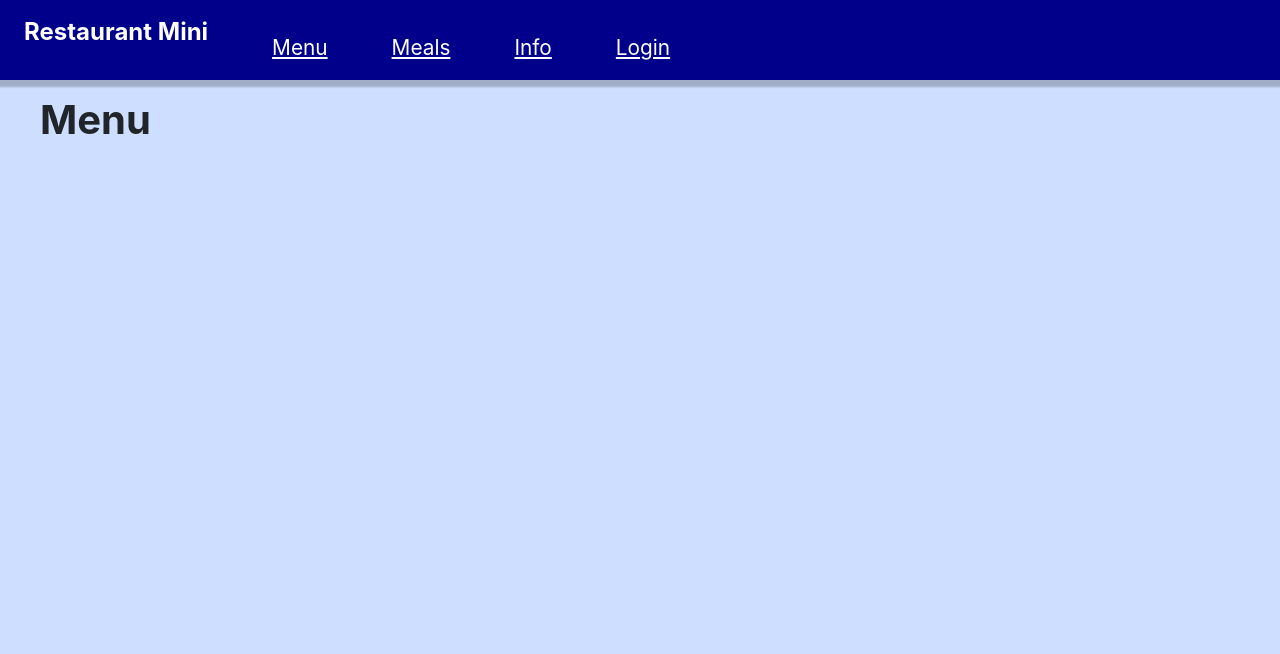
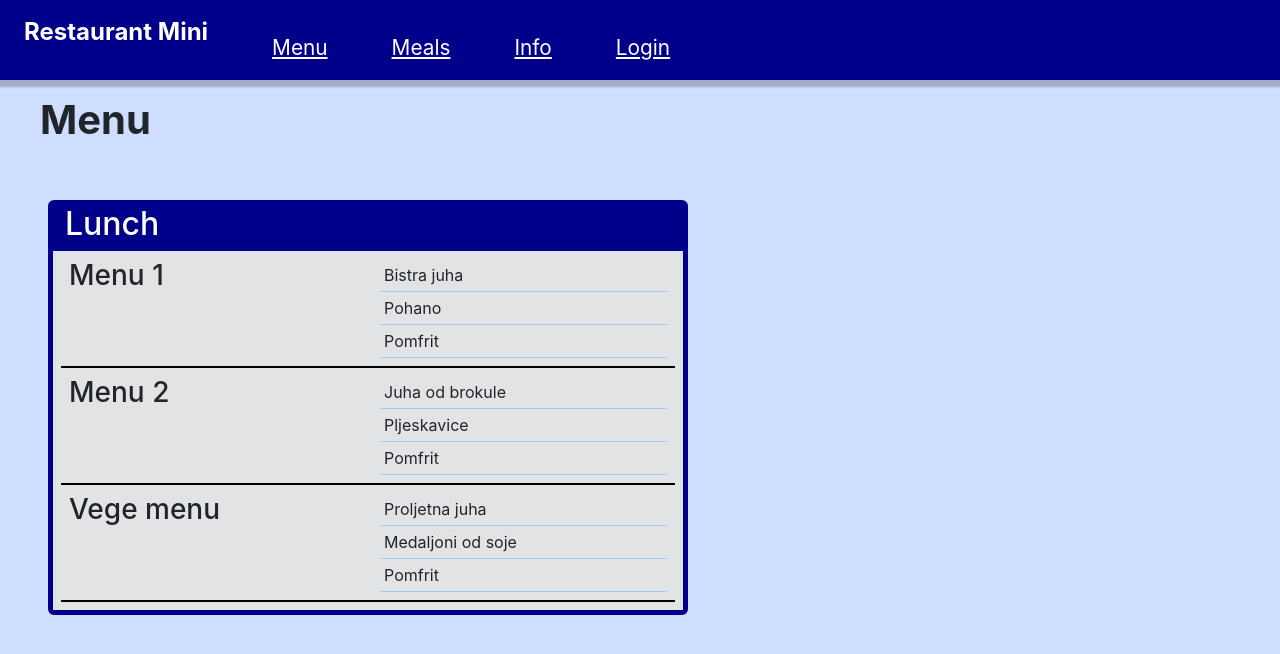
Before and after one commit to mateod062/restaurant-menu, a React (Create React App) app: page / in a window 1280 px wide. Shown: the top 654 px of the page. Built offline with nearby package versions, Linux system fonts and the light colour scheme.

Commit message:
creating daily menu page and installing some libraries

```diff
--- a/package.json
+++ b/package.json
@@ -6,9 +6,11 @@
     "@testing-library/jest-dom": "^5.17.0",
     "@testing-library/react": "^13.4.0",
     "@testing-library/user-event": "^13.5.0",
+    "axios": "^1.6.2",
     "bootstrap": "^5.3.2",
     "bootstrap-icons": "^1.11.2",
     "react": "^18.2.0",
+    "react-auth-kit": "^3.0.0-alpha.44",
     "react-dom": "^18.2.0",
     "react-hook-form": "^7.48.2",
     "react-scripts": "5.0.1",
--- a/src/App.js
+++ b/src/App.js
@@ -1,6 +1,6 @@
 import {BrowserRouter, Route, Routes} from "react-router-dom";
 import './App.css';
-import Menu from "./page/home/Menu";
+import DailyMenu from "./page/home/DailyMenu";
 import Info from "./page/info/Info";
 import Login from "./page/login/Login";
 import Meals from "./page/meals/Meals";
@@ -28,7 +28,7 @@ function App() {
       <BrowserRouter>
         <Routes>
           <Route path="/" element={<NavBar />}>
-            <Route index element={<Menu />} />
+            <Route index element={<DailyMenu />} />
             <Route path="info" element={<Info />} />
             <Route path="login" element={<Login />} />
             <Route path="meals" element={<Meals />} />
--- /dev/null
+++ b/src/component/common/meal/Meal.js
@@ -0,0 +1,14 @@
+import {useState} from "react";
+
+const Meal = ({mealName, mealCategory}) => {
+    const [name, setName] = useState(mealName);
+    const [category, setCategory] = useState(mealCategory);
+
+    return (
+        <div className={"container border-bottom border-primary-subtle p-1"}>
+            {name}
+        </div>
+    );
+}
+
+export default Meal;
--- /dev/null
+++ b/src/component/common/meal/Menu.js
@@ -0,0 +1,17 @@
+const Menu = ({name, children}) => {
+
+    return (
+        <div className={"container border-bottom border-2 border-black p-2"}>
+            <div className={"row"}>
+                <div className={"col"}>
+                    <h3>{name}</h3>
+                </div>
+                <div className={"col"}>
+                    {children}
+                </div>
+            </div>
+        </div>
+    )
+}
+
+export default Menu;
--- /dev/null
+++ b/src/config/Config.js
@@ -0,0 +1,5 @@
+class Config {
+    static REST_API_URL = "http://localahost:8080";
+}
+
+export default Config;
--- /dev/null
+++ b/src/page/home/DailyMenu.css
@@ -0,0 +1,7 @@
+.border-darkblue {
+    border-color: darkblue !important;
+}
+
+.bg-darkblue {
+    background-color: darkblue !important;
+}
--- /dev/null
+++ b/src/page/home/DailyMenu.js
@@ -0,0 +1,63 @@
+import "../../component/common/content/Content"
+import Content from "../../component/common/content/Content";
+import "./DailyMenu.css";
+import {useEffect, useState} from "react";
+import Config from "../../config/Config"
+import async from "async";
+import axios from "axios";
+import {set} from "react-hook-form";
+import Menu from "../../component/common/meal/Menu";
+import Meal from "../../component/common/meal/Meal";
+const DailyMenu = () => {
+    const[menu, setMenu] = useState(null);
+
+    useEffect(() => {
+        const fetchData = async () => {
+            try {
+                const response = await axios.get(Config.REST_API_URL + "/api/menu");
+                setMenu(response);
+            }
+            catch (e) {
+                console.error("Error fetching menu: ", e);
+            }
+        }
+    }, []);
+
+
+    return (
+      <Content subtitle={"Menu"}>
+          <div className={"container rounded border border-5 border-darkblue w-50 m-5"}>
+              <div className={"col"}>
+                  <div className={"row bg-darkblue"}>
+                      <h2 className={"text-white"}>Lunch</h2>
+                  </div>
+                  <div className={"row bg-secondary-subtle ps-2 pe-2"}>
+                      <Menu name={"Menu 1"}>
+                        <div className={"col"}>
+                            <Meal mealName={"Bistra juha"} mealCategory={"Soup"} />
+                            <Meal mealName={"Pohano"} mealCategory={"Meat"} />
+                            <Meal mealName={"Pomfrit"} mealCategory={"Side"} />
+                        </div>
+                      </Menu>
+                  </div>
+                  <div className={"row bg-secondary-subtle ps-2 pe-2"}>
+                      <Menu name={"Menu 2"}>
+                          <Meal mealName={"Juha od brokule"} mealCategory={"Soup"} />
+                          <Meal mealName={"Pljeskavice"} mealCategory={"Meat"} />
+                          <Meal mealName={"Pomfrit"} mealCategory={"Side"} />
+                      </Menu>
+                  </div>
+                  <div className={"row bg-secondary-subtle ps-2 pe-2 pb-2"}>
+                      <Menu name={"Vege menu"}>
+                          <Meal mealName={"Proljetna juha"} mealCategory={"Soup"} />
+                          <Meal mealName={"Medaljoni od soje"} mealCategory={"Vegetarian"} />
+                          <Meal mealName={"Pomfrit"} mealCategory={"Side"} />
+                      </Menu>
+                  </div>
+              </div>
+          </div>
+      </Content>
+    )
+};
+
+export default DailyMenu;
--- a/src/page/home/Menu.js
+++ /dev/null
@@ -1,9 +0,0 @@
-import "../../component/common/content/Content"
-import Content from "../../component/common/content/Content";
-const Menu = () => {
-  return (
-      <Content subtitle={"Menu"} />
-  )
-};
-
-export default Menu;
```
Also changed, not shown: 1 other file (tests, documents, lock files or other folders).
